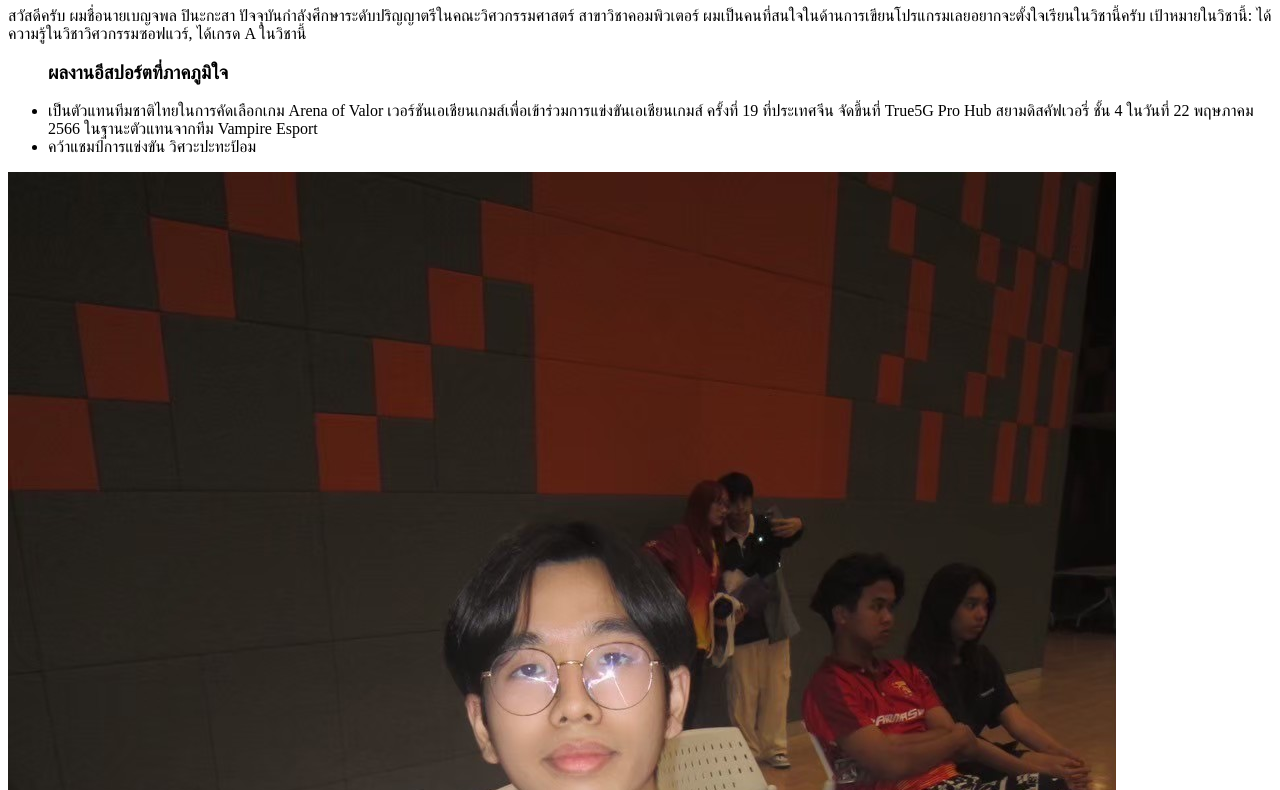
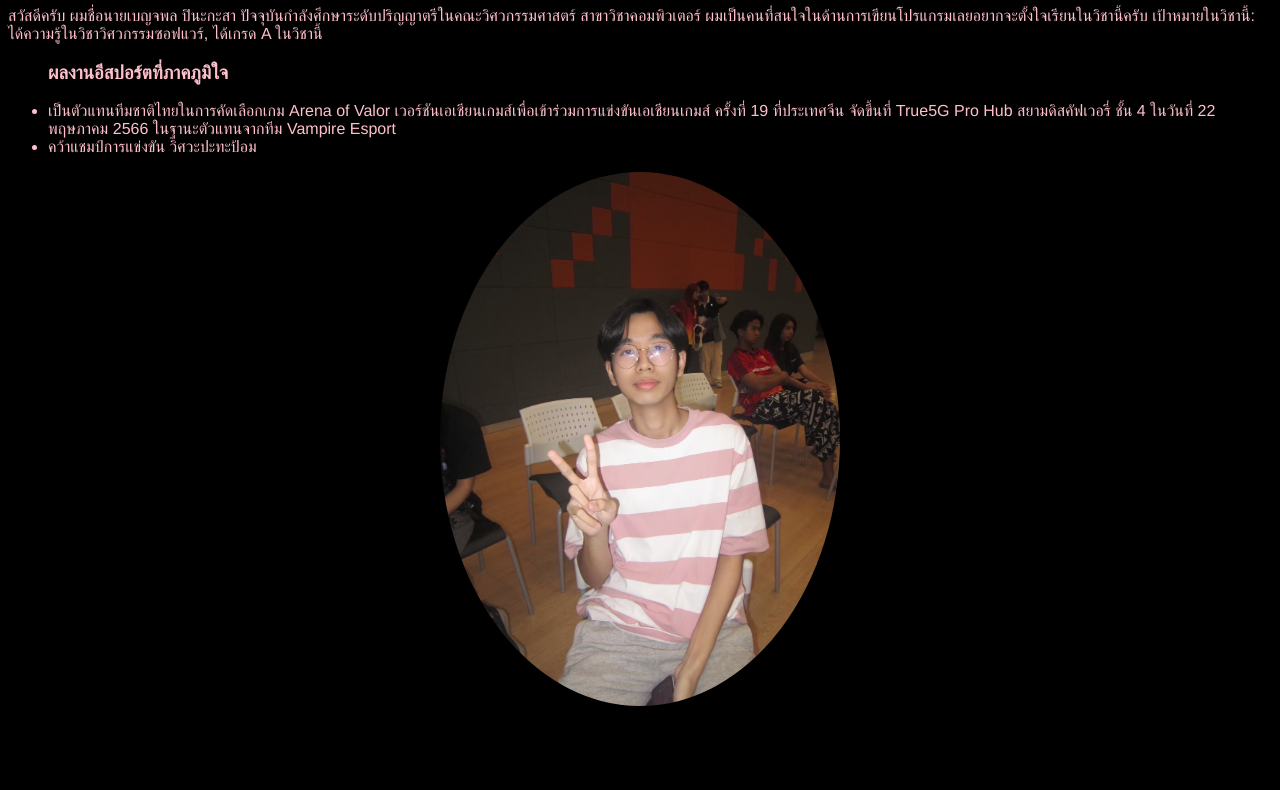
Before and after one commit to 6710625028/6710625028.github.io, a plain HTML site: page index.html in a window 1280 px wide. Shown: the part 73-863 px from the top of the page. After the commit the page ends 800 px from the top, so only its background shows below. Drawn offline with Linux system fonts and the light colour scheme.

Commit message:
Add CSS index.html

```diff
--- a/index.html
+++ b/index.html
@@ -7,7 +7,8 @@
     <title>Benchaphon Pinakasa</title>
 </head>
 
-<body>
+<body style="background-color: black;">
+    <div style="font-family: 'Franklin Gothic Medium', 'Arial Narrow', Arial, sans-serif; color: pink;"">
         <h1>Benchaphon Pinakasa</h1>
         <p>สวัสดีครับ ผมชื่อนายเบญจพล ปินะกะสา ปัจจุบันกำลังศึกษาระดับปริญญาตรีในคณะวิศวกรรมศาสตร์ สาขาวิชาคอมพิวเตอร์
             ผมเป็นคนที่สนใจในด้านการเขียนโปรแกรมเลยอยากจะตั้งใจเรียนในวิชานี้ครับ
@@ -20,7 +21,9 @@
                 ในฐานะตัวแทนจากทีม Vampire Esport</li>
             <li>คว้าแชมป์การแข่งขัน วิศวะปะทะป้อม</li>
         </ul>
-    <img src="Pungpond.jpg" alt="">
+    </div>
+    <center><img src="Pungpond.jpg" alt="" width="400" style="border-radius: 50%;"></center>
+
 </body>
 
 </html>
```
Lines whose indentation alone changed are shown as unchanged.
